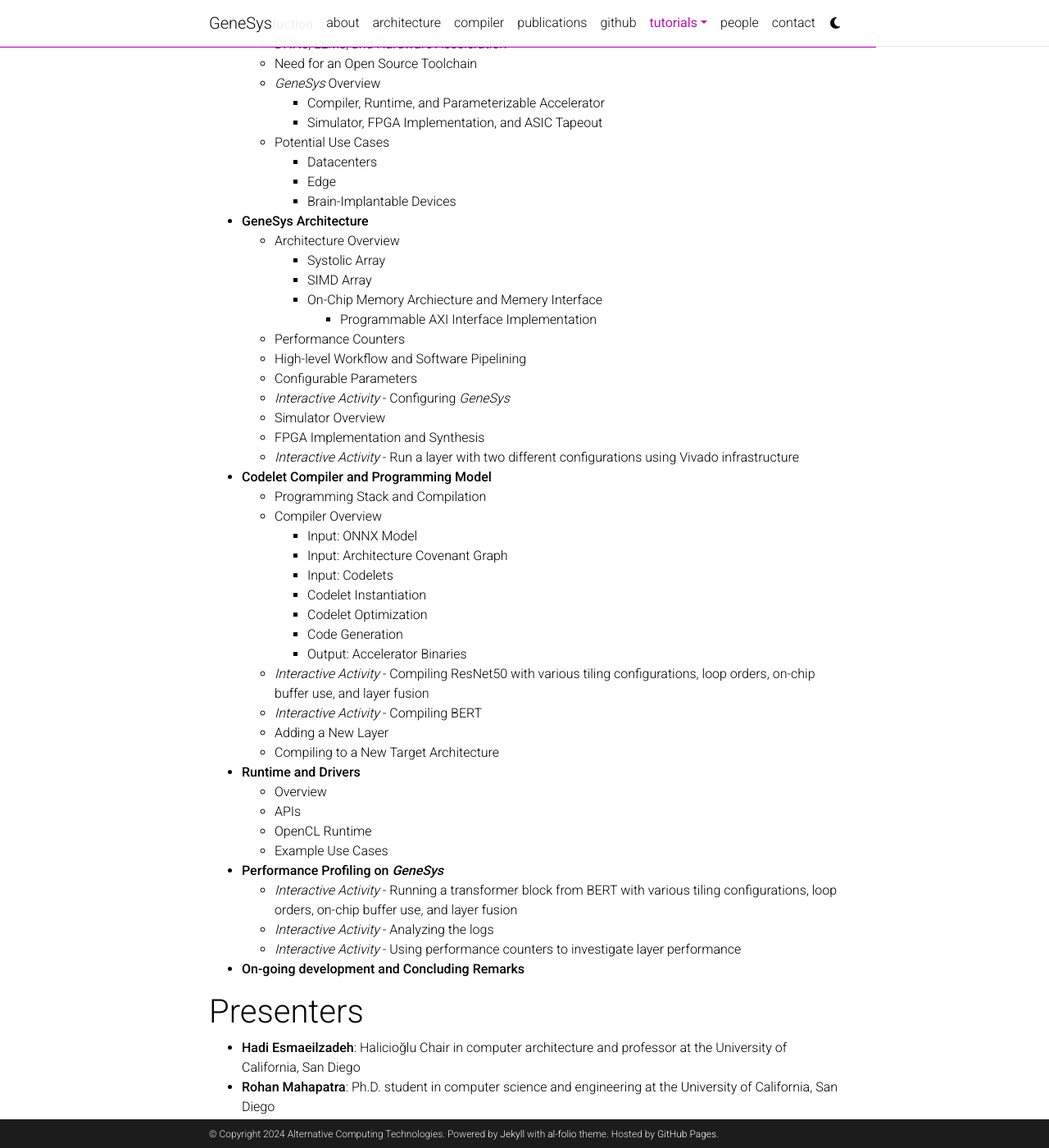
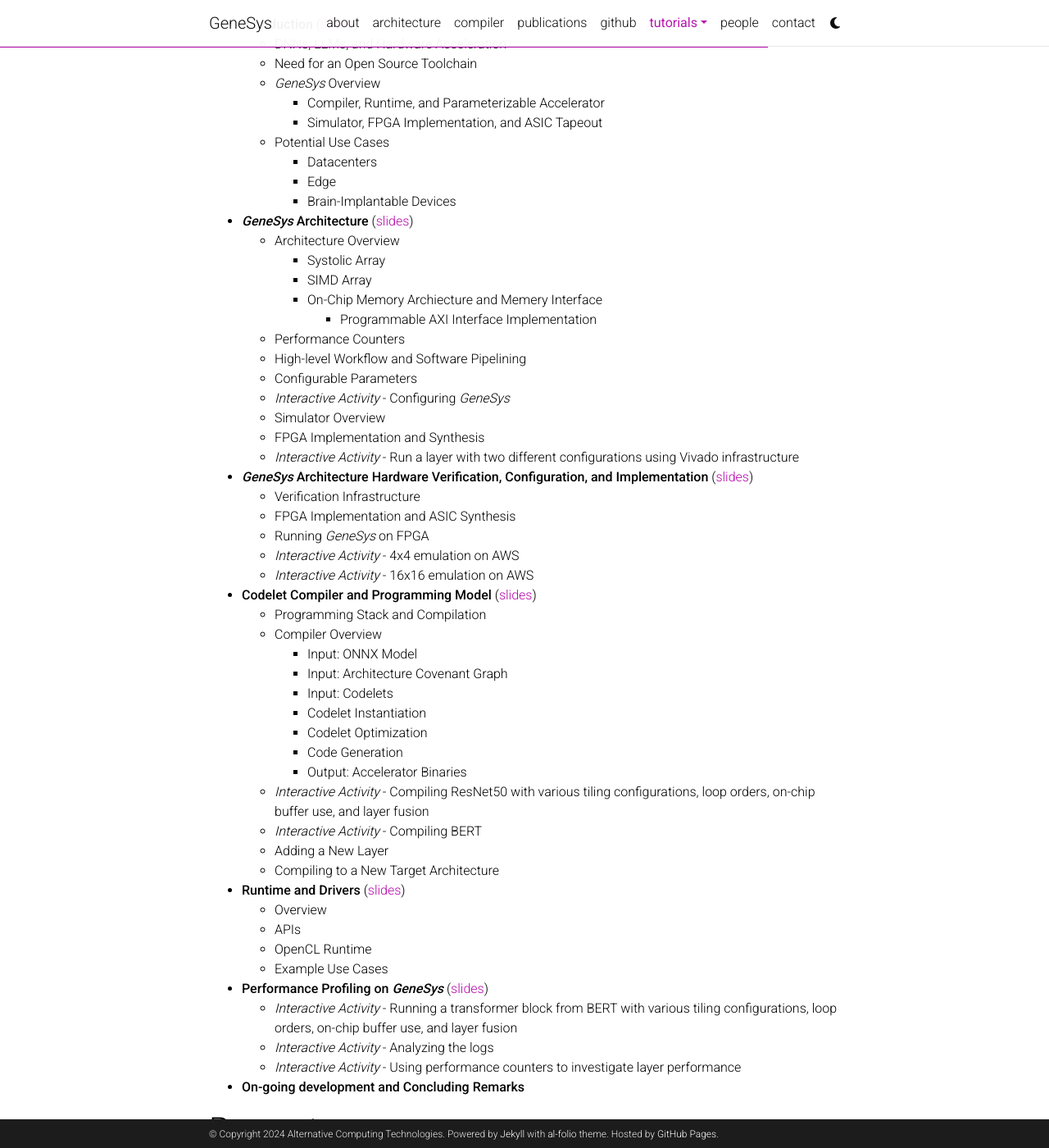
Before and after one commit to nolanlyc/actlab-genesys-yuchuan.github.io, a Jekyll site: the page built from _pages/micro_2023.md, in a window 1280 px wide and 1400 px high, scrolled down 852 px. Shown: the whole window at 82% size. Built offline with Jekyll 4.4.1, drawn with Linux system fonts in a browser that asks for light colours; comment, search, counter and statistics services are not loaded; a style sheet for code colours, icons or effects is not loaded; some of the changed text lies outside the part shown.

Commit message:
Updated MICRO 2023 tutorial

```diff
--- a/_pages/micro_2023.md
+++ b/_pages/micro_2023.md
@@ -25,7 +25,7 @@
 - **Registration:** To secure your spot for our tutorial, please sign up for at least a "One-Day Workshop/Tutorial" with October 29, 2023 as your preferred date of attendance. You can register [here](https://microarch.org/micro56/attend/register.php).
 
 # Schedule
-- **Introduction**
+- **Introduction** ([slides](https://drive.google.com/file/d/1E8Nxq5RPDpJ-WdlaAwh6_UkjYBydnXuk/view?usp=sharing))
   - DNNs, LLMs, and Hardware Acceleration
   - Need for an Open Source Toolchain
   - _GeneSys_ Overview
@@ -35,7 +35,7 @@
     - Datacenters
     - Edge
     - Brain-Implantable Devices
-- **GeneSys Architecture**
+- **_GeneSys_ Architecture** ([slides](https://drive.google.com/file/d/1HPd8SXfWXGB0kghUW_ZJxC5kvaqaShP8/view?usp=sharing))
   - Architecture Overview
     - Systolic Array
     - SIMD Array
@@ -48,7 +48,13 @@
    - Simulator Overview
    - FPGA Implementation and Synthesis
    - *Interactive Activity* - Run a layer with two different configurations using Vivado infrastructure
-- **Codelet Compiler and Programming Model**
+- **_GeneSys_ Architecture Hardware Verification, Configuration, and Implementation** ([slides](https://drive.google.com/file/d/1xCwBLS6qwOU3qSmTj65pPdOrC9lPvhEE/view?usp=sharing))
+  - Verification Infrastructure
+  - FPGA Implementation and ASIC Synthesis
+  - Running _GeneSys_ on FPGA
+  - *Interactive Activity* - 4x4 emulation on AWS
+  - *Interactive Activity* - 16x16 emulation on AWS
+- **Codelet Compiler and Programming Model** ([slides](https://drive.google.com/file/d/1HM5_2ne8TZROW2Uq0JsTb31fPGdWd85b/view?usp=sharing))
   - Programming Stack and Compilation
   - Compiler Overview
     - Input: ONNX Model
@@ -62,12 +68,12 @@
   - *Interactive Activity* - Compiling BERT
   - Adding a New Layer
   - Compiling to a New Target Architecture
-- **Runtime and Drivers**
+- **Runtime and Drivers** ([slides](https://drive.google.com/file/d/1Tc3jDQUbMBjJZesZvIcJi_C9XLjTPJIR/view?usp=sharing))
   - Overview
   - APIs
   - OpenCL Runtime
   - Example Use Cases
-- **Performance Profiling on _GeneSys_**
+- **Performance Profiling on _GeneSys_** ([slides](https://drive.google.com/file/d/1oy48z4ujWjmKxZUqDCITaBrHKVBUpoFy/view?usp=sharing))
   - *Interactive Activity* - Running a transformer block from BERT with various tiling configurations, loop orders, on-chip buffer use, and layer fusion
   - *Interactive Activity* - Analyzing the logs
   - *Interactive Activity* - Using performance counters to investigate layer performance
```
Also changed, not shown: other parts of _pages/micro_2023.md (+2 -2 lines), _pages/tutorials.md (+1 -1 lines).
